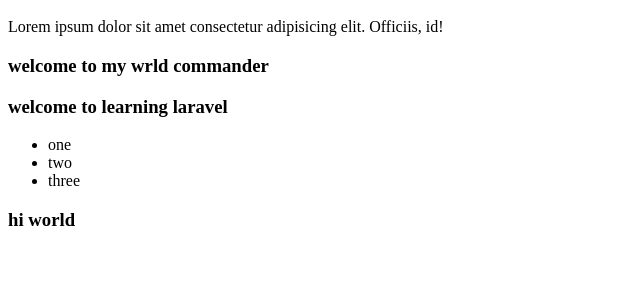
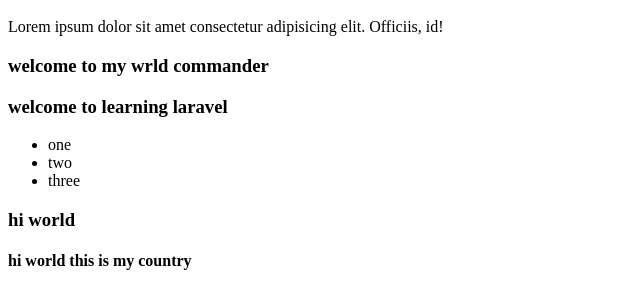
Before and after one commit to amirrezald1343/git_working, a website: page index.html in a window 1280 px wide. Shown: the part 120-428 px from the top of the page, without its empty margins (0-640 px from the left). Drawn offline with Linux system fonts and the light colour scheme.

Commit message:
add country love

```diff
--- a/index.html
+++ b/index.html
@@ -18,5 +18,6 @@
         <li>three</li>
     </ul>
     <h3>hi world</h3>
+    <h4>hi world this is my country</h4>
 </body>
 </html>
```
